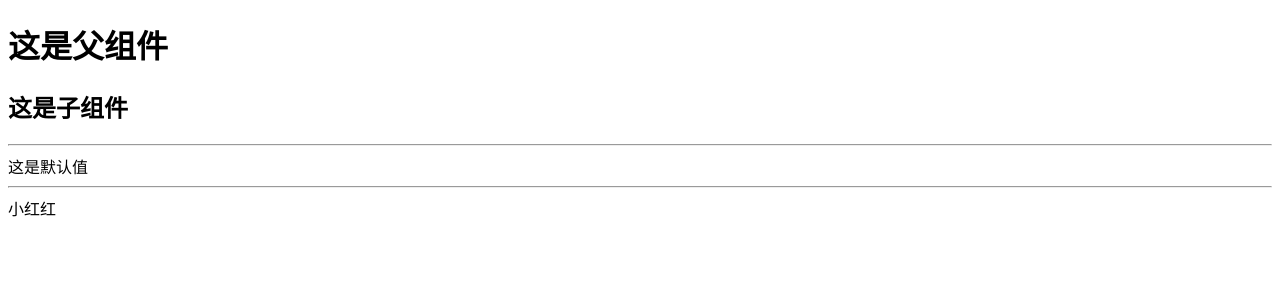
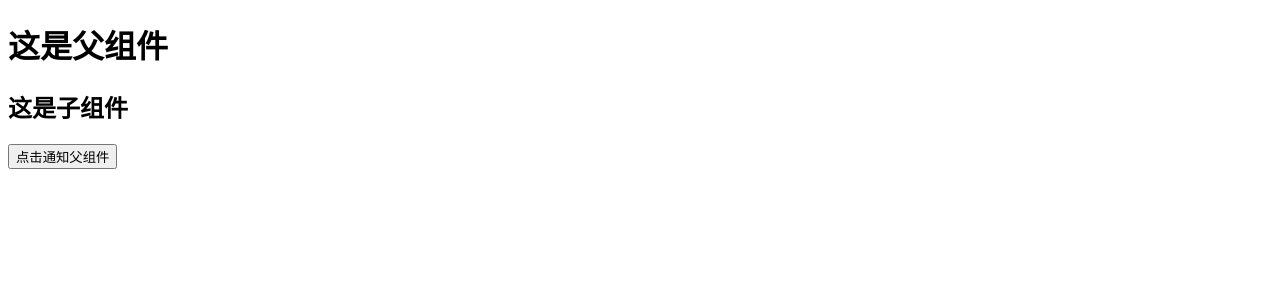
Before and after one commit to xmj12345/qwert, a Vue app: page / in a window 1280 px wide. Shown: the top 300 px of the page. Built offline with nearby package versions, Linux system fonts and the light colour scheme; the HTML template or start-up script is replaced by a standard one.

Commit message:
子向父完成了

```diff
--- a/src/components/CommonChild.vue
+++ b/src/components/CommonChild.vue
@@ -1,35 +1,20 @@
 <template>
    <h2>这是子组件</h2>
-   {{ c }}
-   <hr>
-   {{ d }}
-   <hr>
-   {{ e }}
+   <button @click="noticeMsg">点击通知父组件</button>
 </template>
 
 <script>
     export default {
-       props:{
-        // 常见的数据类型校验
-        a:Number,
-        // 检验多个类型
-        b:[Number,String],
-        c:{
-            type:Array,
-            required:true
+        data() {
+            return {
+                msg: '子组件的数据'
+            }
         },
-        // 默认值不传，我有子分支
-        d:{
-            type:String,
-            default:'这是默认值'
-        },
-        // 自定义校验规则  validate validator 校验器 校验函数
-        e:{
-            validator(value){
-                return value === '小红'
-            }
+     methods: {
+        noticeMsg() {
+            this.$emit('biubiu',this.msg)
         }
-       }
+     },
     }
 </script>
 
--- a/src/components/commonHead.vue
+++ b/src/components/commonHead.vue
@@ -1,14 +1,27 @@
 <template>
         <h1>这是父组件</h1>
-        <CommonChild :a="10" b="20" c="" e="小红红"/>
+        <CommonChild @biubiu="receiveMsg"/>
+        {{ msg }}
 </template>
 
 <script>
 import CommonChild from './CommonChild.vue';
     export default {
+        data() {
+            return {
+                msg: ''
+            }
+        },
         components:{
             CommonChild
-        }
+        },
+        methods: {
+            receiveMsg(msg) {
+                this.msg = msg
+                console.log('我收到了你的信息')
+            }
+        },
+
     }
 </script>
 
```
